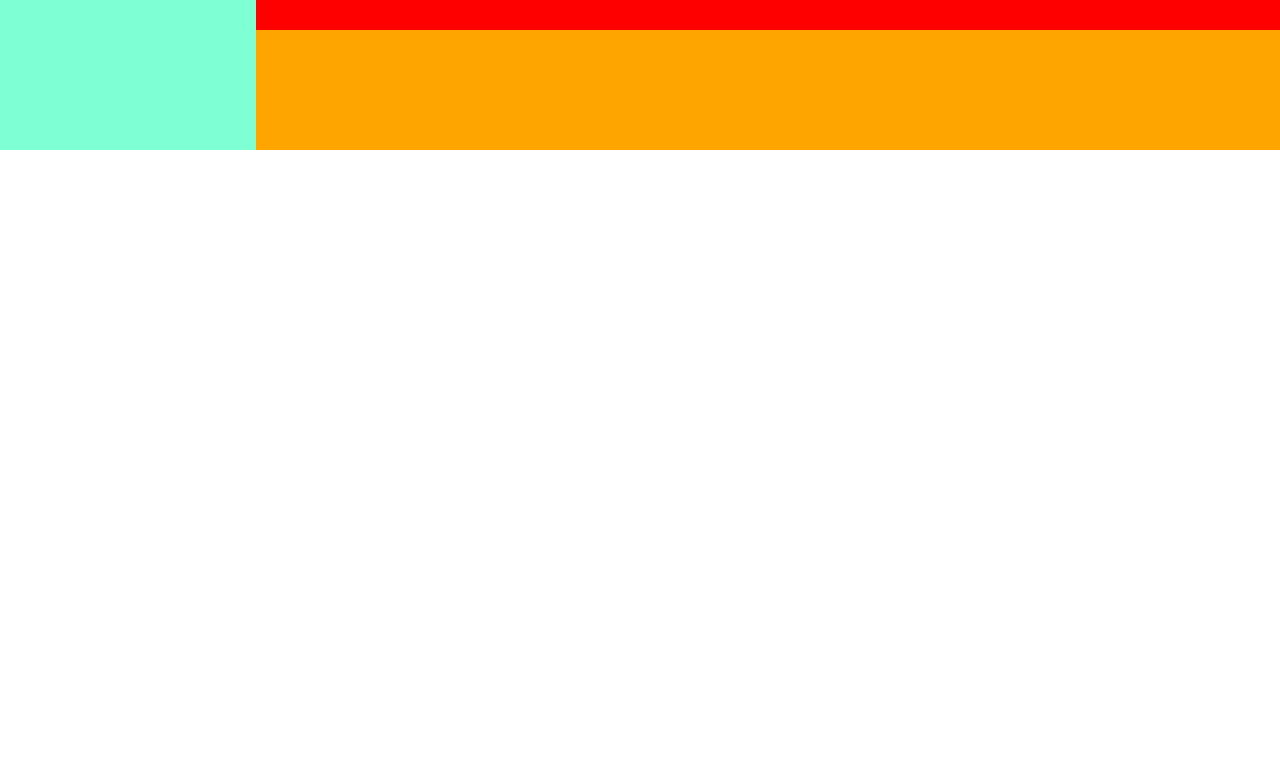
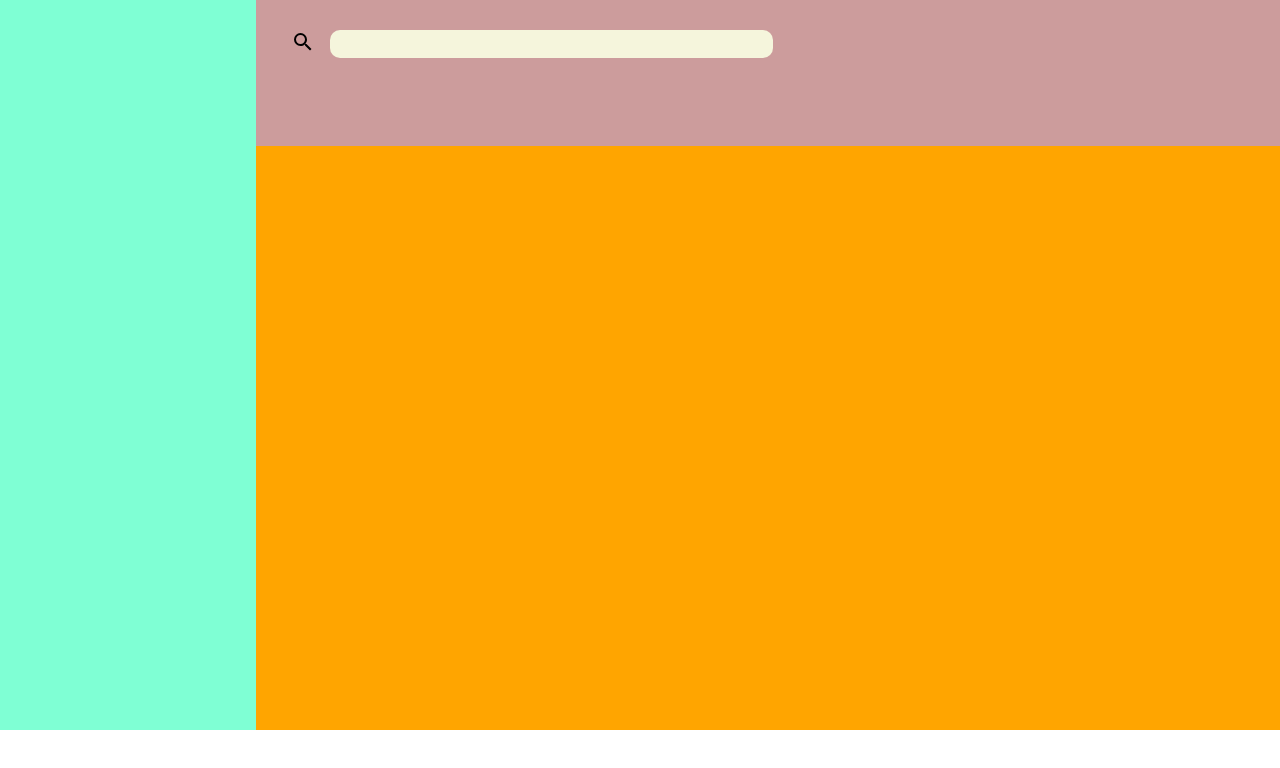
Before and after one commit to iDefenestrate/admin-dashboard, a plain HTML site: page index.html in a window 1280 px wide. Drawn offline with Linux system fonts and the light colour scheme.

Commit message:
Establish search bar and make header a grid

```diff
--- a/css/style.css
+++ b/css/style.css
@@ -16,7 +16,10 @@
 .header {
   grid-column: 2/4;
   grid-row: 1;
-  background-color: red;
+  background-color: rgb(204, 156, 156);
+  display: grid;
+  grid-template-columns: 2fr 1fr;
+  grid-template-rows: 1fr 1fr;
 }
 
 .sidebar {
@@ -30,3 +33,25 @@
   grid-column: 2/4;
   background-color: orange;
 }
+
+/* header */
+
+.search-container {
+  display: flex;
+  gap: 15px;
+}
+
+.search-container > label > img {
+  margin-left: 5px;
+}
+
+.search-container > input {
+  border: none;
+  padding: 5px;
+  border-radius: 10px;
+  background-color: beige;
+  width: 70%;
+}
+
+.search-container:focus {
+}
--- a/index.html
+++ b/index.html
@@ -9,7 +9,17 @@
   </head>
   <body>
     <div class="container">
-      <div class="header"></div>
+      <div class="header">
+        <div class="search-container">
+          <label for="search-box"
+            ><img src="images/search.svg" alt="magnifying glass icon"
+          /></label>
+          <input type="search" name="search" id="search-box" />
+        </div>
+        <div class="profile-corner"></div>
+        <div class="profile-hello"></div>
+        <div class="header-btns"></div>
+      </div>
       <div class="sidebar"></div>
       <div class="main-content"></div>
     </div>
```
Also changed, not shown: images/glass.jpg (added), images/search.svg (added).
